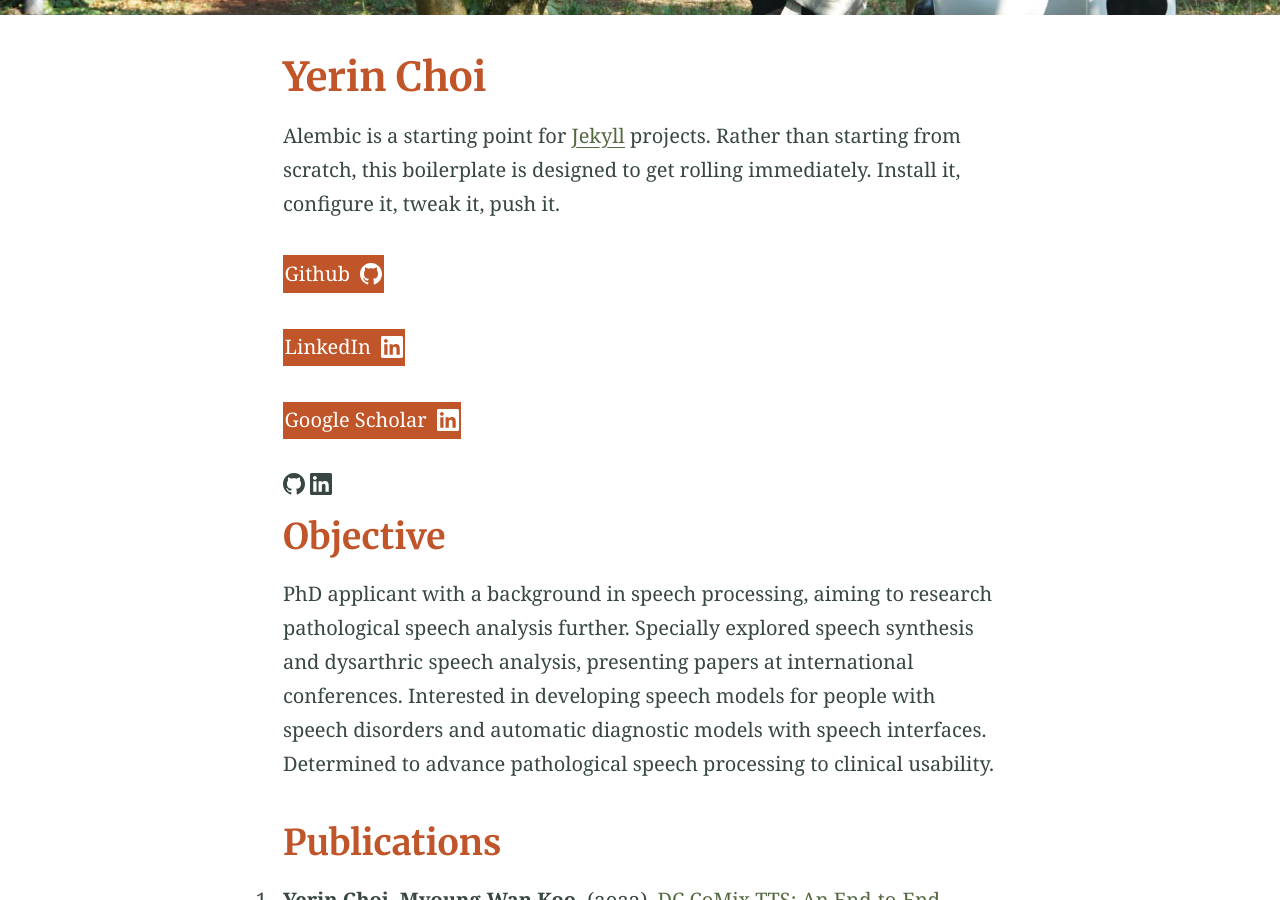
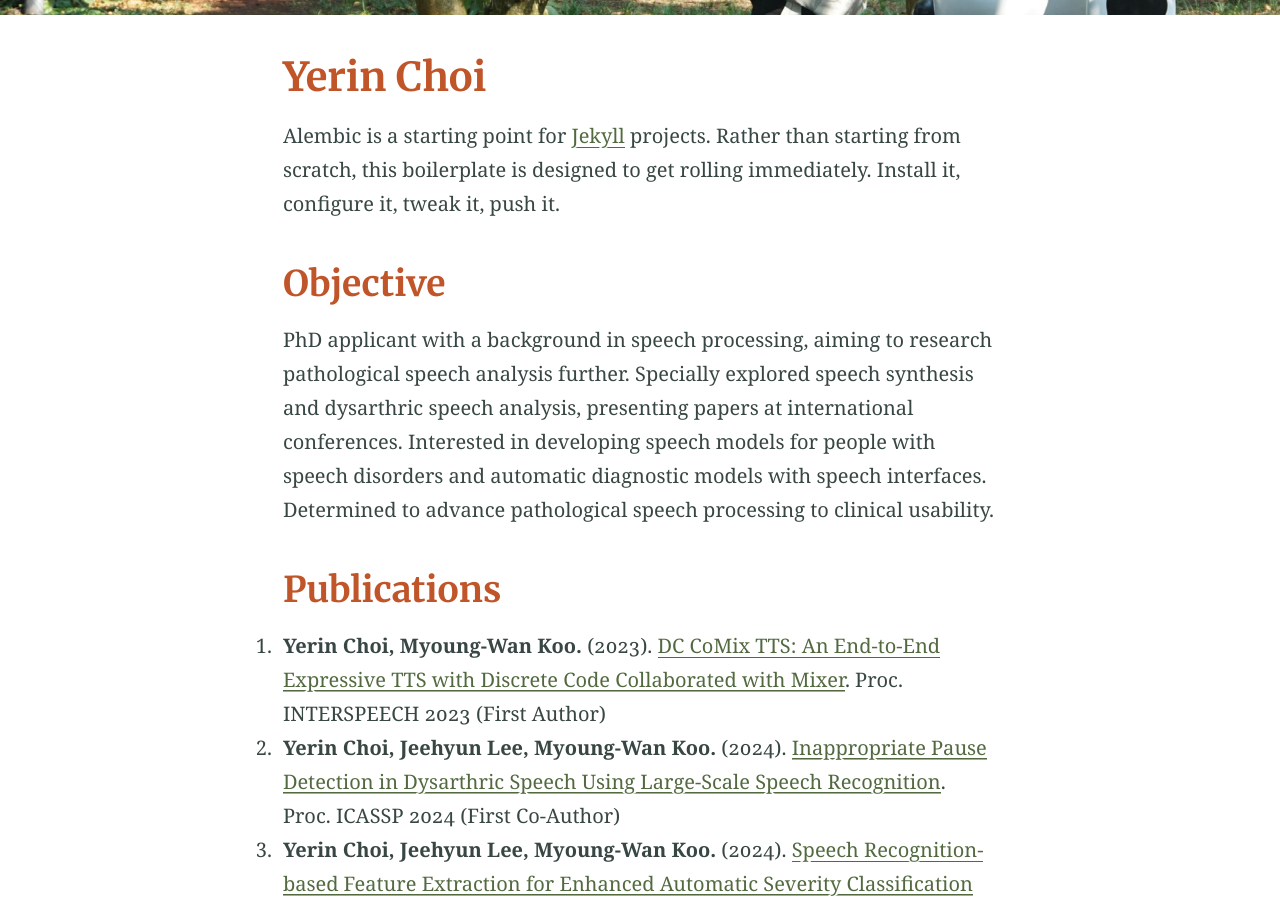
Before and after one commit to lakahaga/yerin-choi, a Jekyll site: the page built from index.md, in a window 1280 px wide and 900 px high, scrolled down 375 px. Built offline with Jekyll 4.4.1, drawn with Linux system fonts in a browser that asks for light colours.

Commit message:
Update index.md

```diff
--- a/index.md
+++ b/index.md
@@ -8,11 +8,7 @@ excerpt: "Alembic is a starting point for [Jekyll](https://jekyllrb.com/) projec
 
 Alembic is a starting point for [Jekyll](https://jekyllrb.com/) projects. Rather than starting from scratch, this boilerplate is designed to get rolling immediately. Install it, configure it, tweak it, push it.
 
-{% include button.html text="Github" icon="github" link="https://github.com/lakahaga" %}
-{% include button.html text="LinkedIn" icon="linkedin" link="https://linkedin.com/in/yerin-choi-a30a4522a" %}
-{% include button.html text="Google Scholar" icon="linkedin" link="https://scholar.google.com/citations?user=7ppYiKEAAAAJ&hl=ko&oi=ao" %}
-{% include icon.html id="github" link="https://github.com/lakahaga" %}
-{% include icon.html id="linkedin" link="www.linkedin.com/in/yerin-choi-a30a4522a" %}
+
 
 ## Objective
 
```
